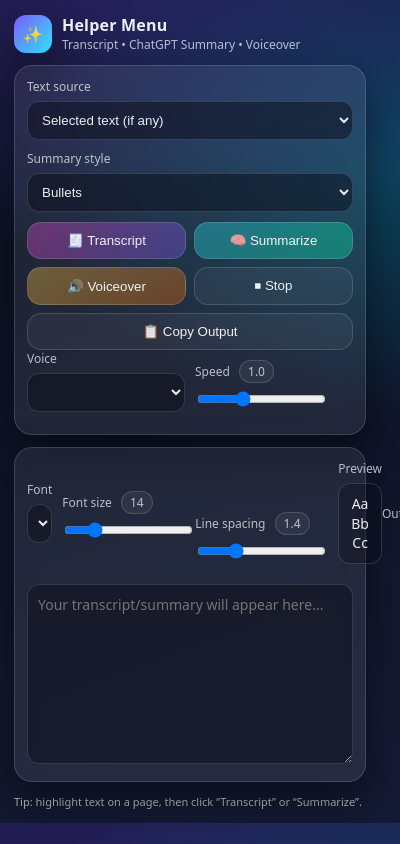
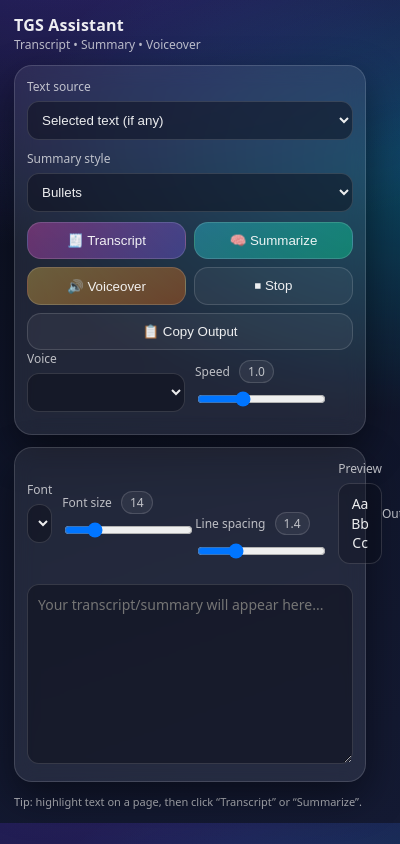
Before and after one commit to shrujann/IEEE-Hackathon, a browser extension: page aisummary/popup.html in a window 400 px wide. Shown: the top 844 px of the page. Drawn offline with Linux system fonts and the light colour scheme.

Commit message:
Add files via upload

```diff
--- a/aisummary/popup.html
+++ b/aisummary/popup.html
@@ -9,12 +9,13 @@
   <body>
     <div class="app">
       <header class="header">
-        <div class="logo">✨</div>
-        <div>
-          <div class="title">Helper Menu</div>
-          <div class="subtitle">Transcript • ChatGPT Summary • Voiceover</div>
-        </div>
-      </header>
+  <div>
+    <div class="title">TGS Assistant</div>
+    <div class="subtitle">Transcript • Summary • Voiceover</div>
+  </div>
+</header>
+
+
 
       <section class="card">
         <div class="row">
```
